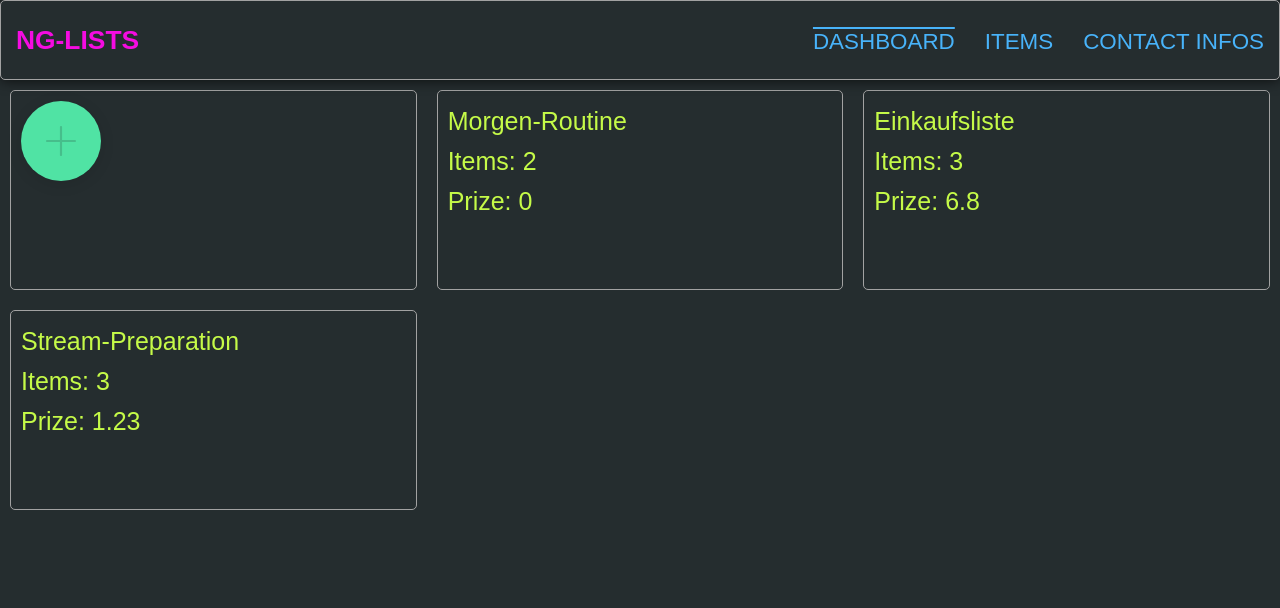
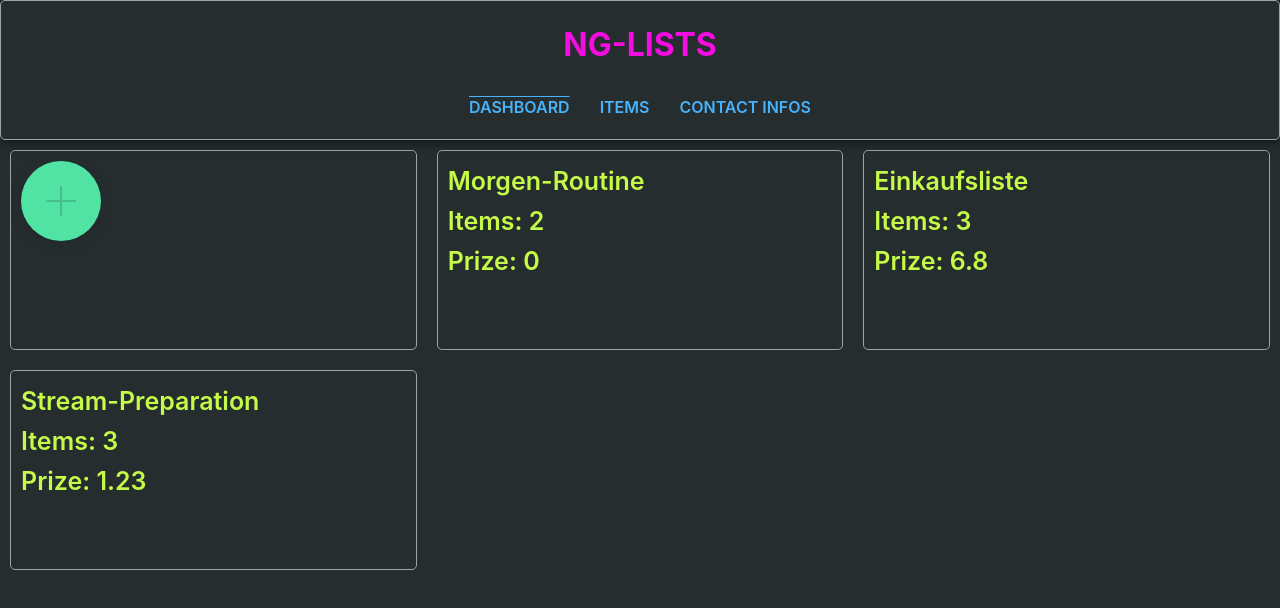
Before and after one commit to web-dave/ng-lists, an Angular app: page /lists in a window 1280 px wide. Shown: the top 608 px of the page. Built offline with nearby package versions, Linux system fonts and the light colour scheme.

Commit message:
rx-angular/state
und ander sachen mit Nico König <nicokoenig@users.noreply.github.com>

```diff
--- a/package.json
+++ b/package.json
@@ -20,6 +20,7 @@
     "@angular/platform-browser-dynamic": "~12.0.0",
     "@angular/router": "~12.0.0",
     "@angular/service-worker": "~12.0.0",
+    "@rx-angular/state": "^1.4.6",
     "rxjs": "~6.6.0",
     "tslib": "^2.1.0",
     "zone.js": "~0.11.4"
--- a/src/app/app.component.scss
+++ b/src/app/app.component.scss
@@ -1,25 +1,4 @@
 @import "/src/colors";
-html,
-body {
-  height: 100%;
-}
-
-html {
-  font-size: 18px;
-  line-height: 1.4;
-}
-
-body {
-  font-family: apple-system, BlinkMacSystemFont, "Segoe UI", Roboto, Oxygen-Sans,
-    Ubuntu, Cantarell, "Helvetica Neue", sans-serif;
-  font-weight: 600;
-  background-image: linear-gradient(to right, $real-hotpink 0, $blue-eye 100%);
-  color: black;
-}
-
-a {
-  color: inherit;
-}
 
 .container {
   display: grid;
--- a/src/app/nav/nav.component.html
+++ b/src/app/nav/nav.component.html
@@ -1,8 +1,8 @@
-<header class="header">
+<!-- <header class="header">
+</header> -->
 <h1 class="logo"><a>NG-Lists</a></h1>
 <ul class="main-nav">
   <li><a routerLink="lists" routerLinkActive="active">Dashboard</a></li>
   <li><a routerLink="items" routerLinkActive="active">Items</a></li>
   <li><a>Contact Infos</a></li>
 </ul>
-</header>
--- a/src/app/nav/nav.component.scss
+++ b/src/app/nav/nav.component.scss
@@ -1,24 +1,19 @@
 @import "/src/colors";
-.header {
+
+:host {
+  display: block;
+  background-color: $background-color;
   padding-top: 0.5em;
   padding-bottom: 0.5em;
   border: 1px solid $border-grey;
-  -webkit-box-shadow: 0px 0px 14px 0px rgba(0, 0, 0, 0.75);
-  -moz-box-shadow: 0px 0px 14px 0px rgba(0, 0, 0, 0.75);
   box-shadow: 0px 0px 14px 0px rgba(0, 0, 0, 0.75);
-  -webkit-border-radius: 5px;
-  -moz-border-radius: 5px;
   border-radius: 5px;
   flex-direction: row;
   justify-content: space-between;
-  position: sticky;
-  top: 0;
-  z-index: 100;
-  background-color: $background-color;
+}
 
 .logo {
   margin: 0;
-    font-size: 1.65em;
   a {
     color: $real-hotpink;
     padding: 10px 15px;
@@ -36,7 +31,6 @@
     text-transform: uppercase;
     text-align: center;
     display: block;
-      font-size: 1.4em;
     &:hover {
       text-decoration: underline;
     }
@@ -45,15 +39,19 @@
     text-decoration-line: overline;
   }
 }
-}
 
 /* =================================
     Media Queries
   ==================================== */
 
 @media (min-width: 480px) {
-  .header,
+  :host {
+    position: sticky;
+    top: 0;
+    z-index: 100;
+  }
   .main-nav {
     display: flex;
+    justify-content: center;
   }
 }
--- a/src/styles.scss
+++ b/src/styles.scss
@@ -24,3 +24,25 @@ a {
 a {
   text-decoration: none;
 }
+
+html,
+body {
+  height: 100%;
+}
+
+html {
+  font-size: 16px;
+  line-height: 1.4;
+}
+
+body {
+  font-family: apple-system, BlinkMacSystemFont, "Segoe UI", Roboto, Oxygen-Sans,
+    Ubuntu, Cantarell, "Helvetica Neue", sans-serif;
+  font-weight: 600;
+
+  color: black;
+}
+
+a {
+  color: inherit;
+}
```
Also changed, not shown: 1 other file (tests, documents, lock files or other folders). Lines whose indentation alone changed are shown as unchanged.
